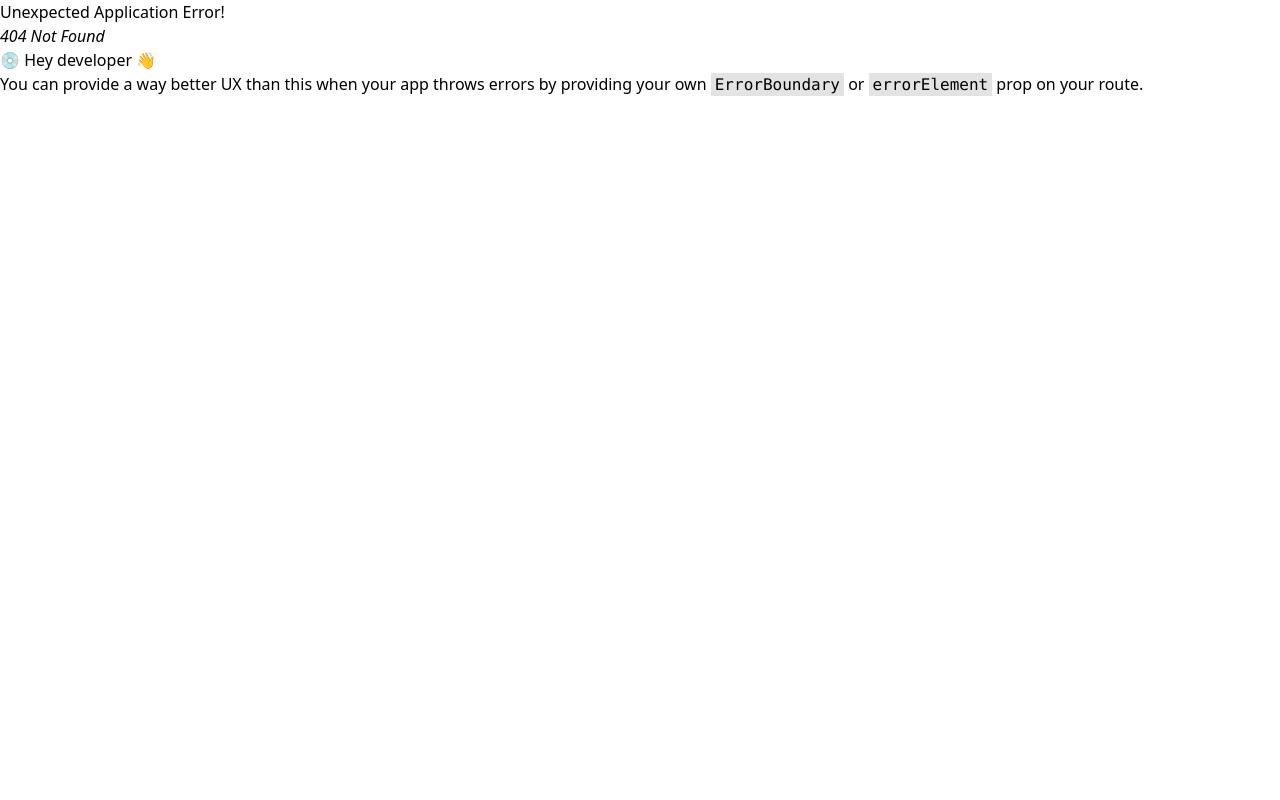
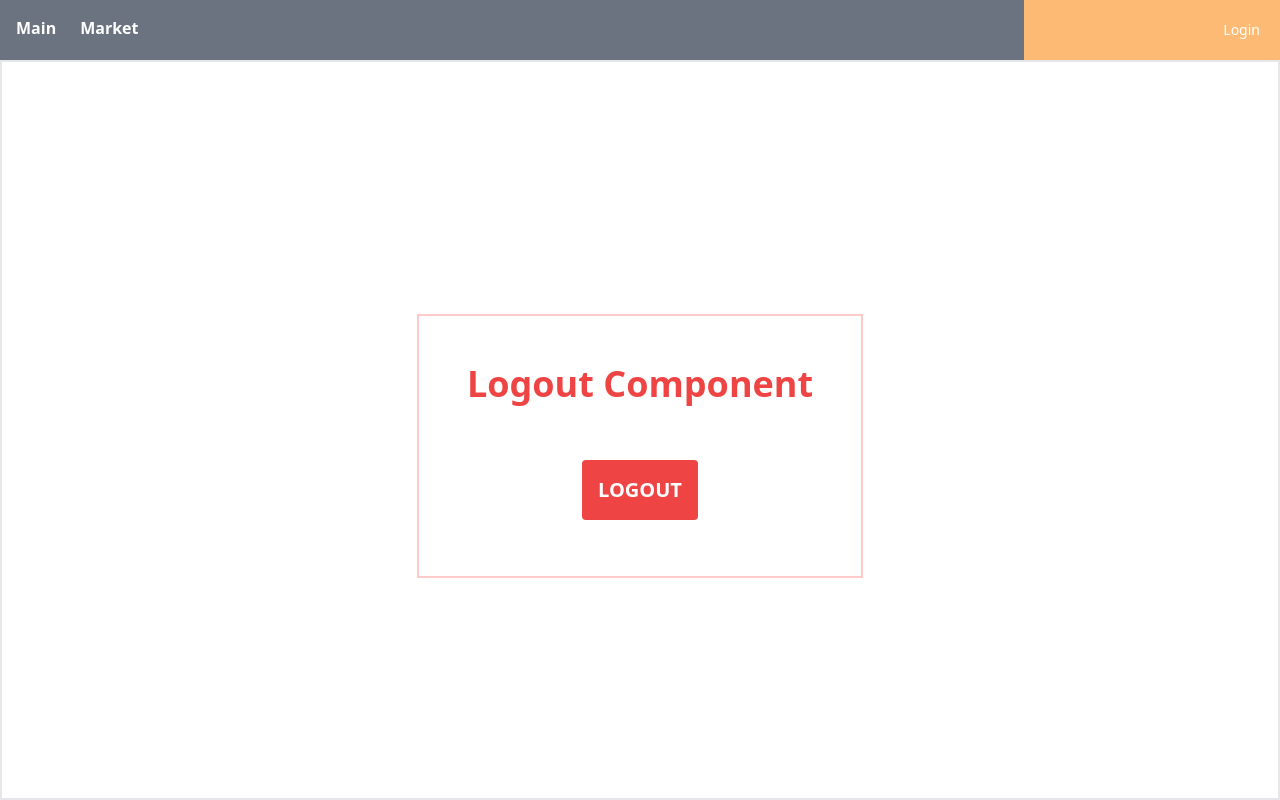
Before and after one commit to hyewon218/traditional-market-front, a React (Create React App) app: page /member/logout in a window 1280 px wide. Before the commit this address had no page. Built offline with nearby package versions, Linux system fonts and the light colour scheme.

Commit message:
로그아웃 페이지와 로그아웃

```diff
--- /dev/null
+++ b/src/components/member/LogoutComponent.js
@@ -0,0 +1,36 @@
+import {useDispatch} from "react-redux";
+import {logout} from "../../slices/loginSlice";
+
+const LogoutComponent = () => {
+
+    const dispatch = useDispatch()
+
+    const handleClickLogout = () => {
+        dispatch(logout())
+    }
+
+
+    return (
+        <div className = "border-2 border-red-200 mt-10 m-2 p-4">
+            <div className="flex justify-center">
+                <div className="text-4xl m-4 p-4 font-extrabold text-red-500">
+                    Logout Component
+                </div>
+            </div>
+            <div className="flex justify-center">
+                <div className="relative mb-4 flex w-full justify-center">
+                    <div className="w-2/5 p-6 flex justify-center font-bold">
+                        <button
+                            className="rounded p-4 w-36 bg-red-500 text-xl  text-white"
+                            onClick={handleClickLogout}
+                        >
+                            LOGOUT
+                        </button>
+                    </div>
+                </div>
+            </div>
+        </div>
+    );
+}
+
+export default LogoutComponent;
--- a/src/components/menus/BasicMenu.js
+++ b/src/components/menus/BasicMenu.js
@@ -36,7 +36,9 @@
                         <Link to={'/member/login'}>Login</Link>
                     </div>
                     :
-                    <></>
+                    <div className="text-white text-sm m-1 rounded">
+                        <Link to={'/member/logout'}>Logout</Link>
+                    </div>
                 }
             </div>
         </nav>
--- /dev/null
+++ b/src/pages/member/LogoutPage.js
@@ -0,0 +1,17 @@
+import LogoutComponent from "../../components/member/LogoutComponent";
+import BasicMenu from "../../components/menus/BasicMenu";
+
+const LogoutPage = () => {
+    return (
+        <div className='fixed top-0 left-0 z-[1055] flex flex-col h-full w-full'>
+
+            <BasicMenu/>
+
+            <div className="w-full flex flex-wrap  h-full justify-center  items-center border-2">
+                <LogoutComponent></LogoutComponent>
+            </div>
+        </div>
+    );
+}
+
+export default LogoutPage;
--- a/src/router/memberRouter.js
+++ b/src/router/memberRouter.js
@@ -2,6 +2,8 @@
 
 const Loading = <div>Loading....</div>
 const Login = lazy(() => import("../pages/member/LoginPage"))
+const LogoutPage = lazy(() => import("../pages/member/LogoutPage"))
+
 
 const memberRouter = () => {
 
@@ -9,6 +11,10 @@
         {
             path: "login",
             element: <Suspense fallback={Loading}><Login/></Suspense>
+        },
+        {
+            path:"logout",
+            element: <Suspense fallback={Loading}><LogoutPage/></Suspense>,
         }
     ]
 }
--- a/src/slices/loginSlice.js
+++ b/src/slices/loginSlice.js
@@ -19,6 +19,7 @@
         logout: (state, action) => {
             console.log("logout....")
 
+            return {...initState}
         }
     }
 })
```
